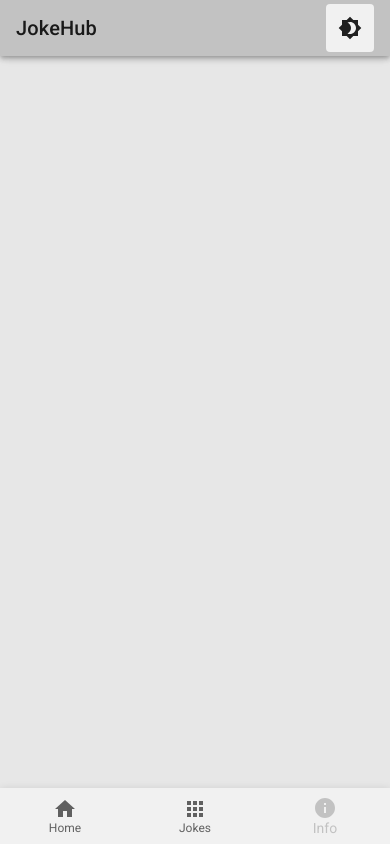
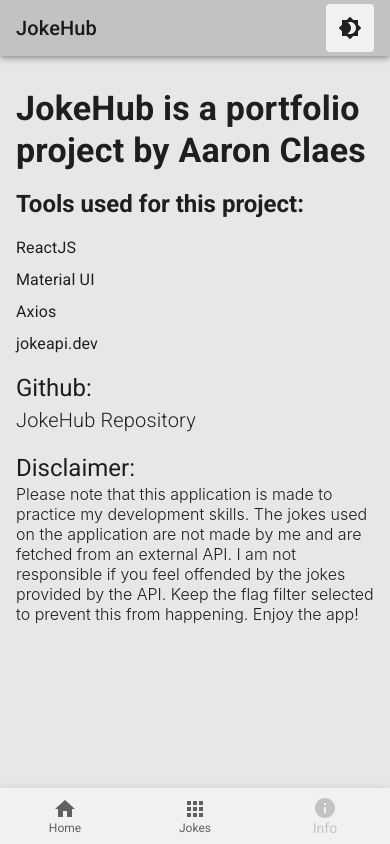
Before and after one commit to AaronClaes/jokesapp, a React (Create React App) app: page /info in a window 390 px wide. Built offline with nearby package versions, Linux system fonts and the light colour scheme.

Commit message:
feat: add info page + fix home page mobileview bug

```diff
--- a/src/components/Home.js
+++ b/src/components/Home.js
@@ -24,7 +24,7 @@
         alignItems="center"
         spacing={12}
         sx={{
-          mt: { xs: 10, md: 25, lg: 15 },
+          mt: { xs: 3, md: 25, lg: 15 },
           ml: { xs: 5, md: 10, lg: 0 },
           mr: { xs: 5, md: 10, lg: 0 },
         }}
@@ -60,6 +60,7 @@
           <img src={emojiImage} alt="" style={{ width: "100%" }} />
         </Box>
       </Stack>
+      <Toolbar />
     </Container>
   );
 };
--- a/src/components/Info.js
+++ b/src/components/Info.js
@@ -1,8 +1,90 @@
 import React from "react";
+import { Link } from "react-router-dom";
+
+import Container from "@mui/material/Container";
+import Toolbar from "@mui/material/Toolbar";
+import Box from "@mui/material/Box";
+import Typography from "@mui/material/Typography";
+import Button from "@mui/material/Button";
+import Stack from "@mui/material/Stack";
 
 const Info = () => {
   document.title = "JokeHub - Info";
-  return <div>INFO</div>;
+  return (
+    <Container>
+      <Toolbar />
+      <Typography
+        sx={{ fontWeight: "bold", mt: "2rem" }}
+        paragraph
+        variant="h4"
+        component="h1"
+        color="text.primary"
+      >
+        JokeHub is a portfolio project by Aaron Claes
+      </Typography>
+      <Typography
+        sx={{ fontWeight: "bold" }}
+        paragraph
+        variant="h5"
+        component="h3"
+        color="text.primary"
+      >
+        Tools used for this project:
+      </Typography>
+      <Stack spacing={1}>
+        <Typography color="text.primary">ReactJS</Typography>
+        <Typography color="text.primary">Material UI</Typography>
+        <Typography color="text.primary">Axios</Typography>
+        <Typography color="text.primary">jokeapi.dev</Typography>
+      </Stack>
+      <Typography
+        sx={{ fontWeight: "semiBold", mb: "0rem", mt: "1rem" }}
+        paragraph
+        variant="h5"
+        component="h3"
+        color="text.primary"
+      >
+        Github:
+      </Typography>
+      <Link
+        style={{ textDecoration: "none" }}
+        to={{ pathname: "https://github.com/AaronClaes/jokesapp" }}
+        target="_blank"
+      >
+        <Typography
+          sx={{ fontWeight: "light" }}
+          paragraph
+          variant="h6"
+          component="h3"
+          color="text.primary"
+        >
+          JokeHub Repository
+        </Typography>
+      </Link>
+      <Typography
+        sx={{ fontWeight: "semiBold", mb: "0rem", mt: "1rem" }}
+        paragraph
+        variant="h5"
+        component="h3"
+        color="text.primary"
+      >
+        Disclaimer:
+      </Typography>
+      <Typography
+        sx={{ fontWeight: "light" }}
+        paragraph
+        variant="p"
+        component="p"
+        color="text.primary"
+      >
+        Please note that this application is made to practice my development
+        skills. The jokes used on the application are not made by me and are
+        fetched from an external API. I am not responsible if you feel offended
+        by the jokes provided by the API. Keep the flag filter selected to
+        prevent this from happening. Enjoy the app!
+      </Typography>
+    </Container>
+  );
 };
 
 export default Info;
```
